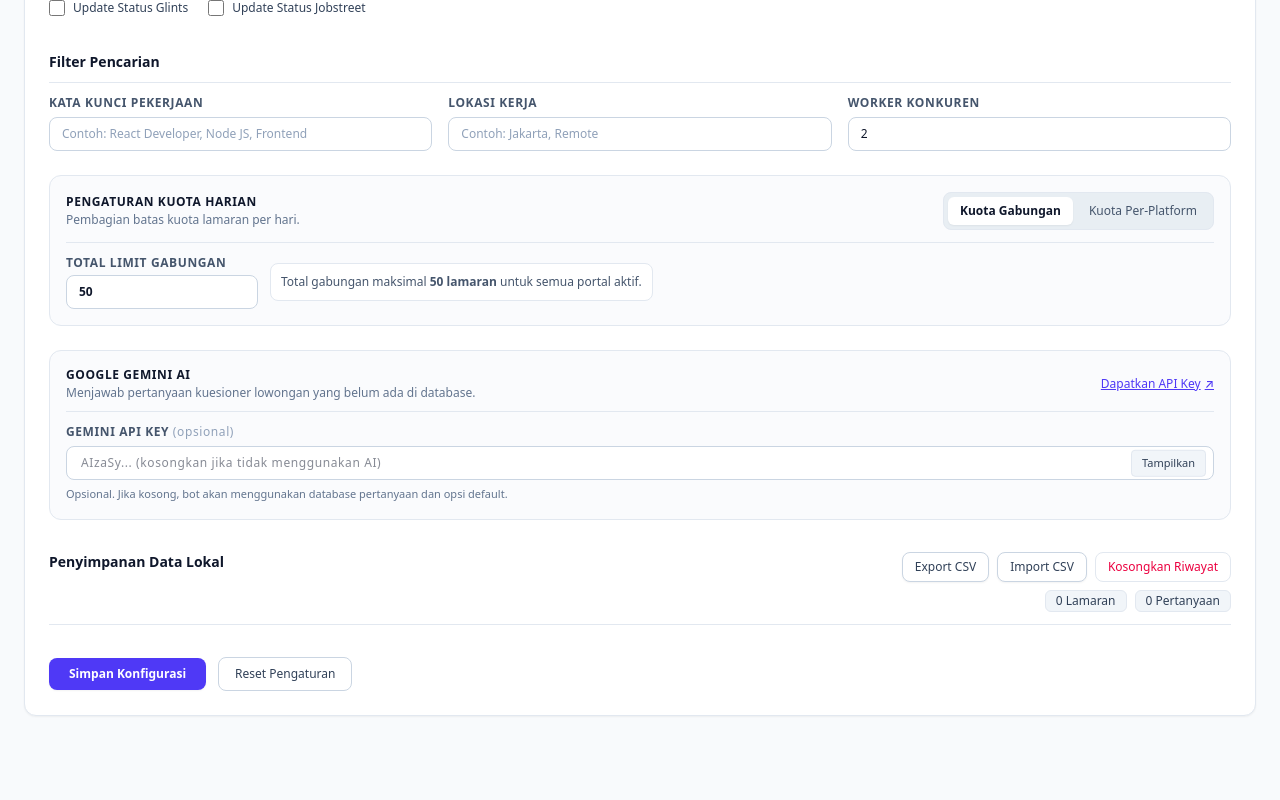
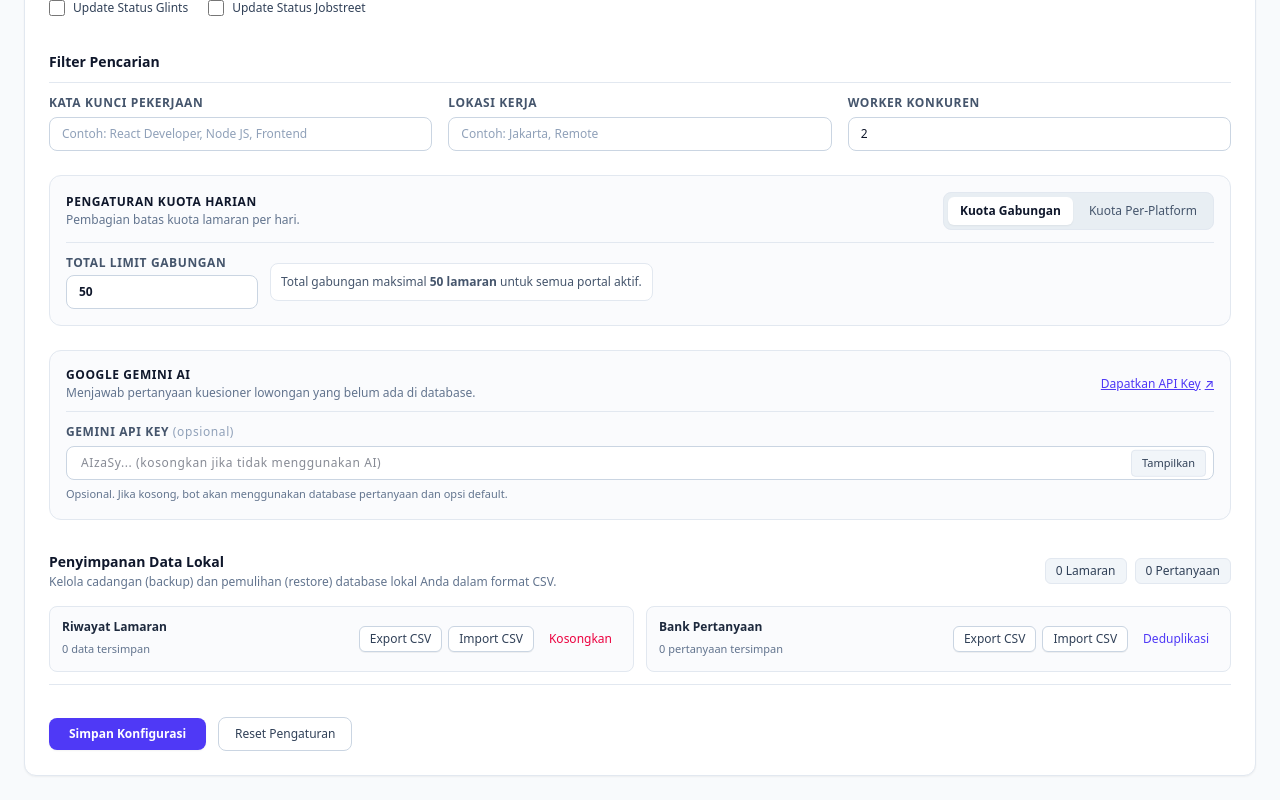
Before and after one commit to yogaiyog/cv-blaster, a Next.js app: page / in a window 1280 px wide. Shown: the part 322-1122 px from the top of the page. Before the commit the page ends 1062 px from the top, so only its background shows below. Built offline with nearby package versions, Linux system fonts and the light colour scheme.

Commit message:
feat: add CSV export and import support for screening questions

```diff
--- a/src/app/api/storage/export/route.ts
+++ b/src/app/api/storage/export/route.ts
@@ -1,10 +1,24 @@
-import { NextResponse } from 'next/server';
-import { exportAppliedJobsToCsv } from '@/lib/storage';
+import { NextRequest, NextResponse } from 'next/server';
+import { exportAppliedJobsToCsv, exportQuestionsToCsv } from '@/lib/storage';
 
 export const dynamic = 'force-dynamic';
 
-export async function GET() {
+export async function GET(req: NextRequest) {
   try {
+    const type = req.nextUrl.searchParams.get('type') || 'applied';
+
+    if (type === 'questions') {
+      const csvContent = await exportQuestionsToCsv();
+      const filename = `cv-blaster-screening-questions-${new Date().toISOString().split('T')[0]}.csv`;
+      return new Response(csvContent, {
+        status: 200,
+        headers: {
+          'Content-Type': 'text/csv; charset=utf-8',
+          'Content-Disposition': `attachment; filename="${filename}"`,
+        },
+      });
+    }
+
     const csvContent = await exportAppliedJobsToCsv();
     const filename = `cv-blaster-applied-jobs-${new Date().toISOString().split('T')[0]}.csv`;
 
--- a/src/app/api/storage/import/route.ts
+++ b/src/app/api/storage/import/route.ts
@@ -1,5 +1,5 @@
 import { NextRequest, NextResponse } from 'next/server';
-import { importAppliedJobsFromCsv } from '@/lib/storage';
+import { importAppliedJobsFromCsv, importQuestionsFromCsv } from '@/lib/storage';
 
 export const dynamic = 'force-dynamic';
 
@@ -7,18 +7,23 @@ export async function POST(req: NextRequest) {
   try {
     const formData = await req.formData().catch(() => null);
     let csvText = '';
+    let type = req.nextUrl.searchParams.get('type') || '';
 
     if (formData) {
       const file = formData.get('file') as File | null;
       if (file) {
         csvText = await file.text();
       }
+      if (!type) {
+        type = (formData.get('type') as string) || '';
+      }
     }
 
     if (!csvText) {
       const body = await req.json().catch(() => null);
-      if (body && typeof body.csvText === 'string') {
-        csvText = body.csvText;
+      if (body) {
+        if (typeof body.csvText === 'string') csvText = body.csvText;
+        if (!type && body.type) type = body.type;
       }
     }
 
@@ -27,6 +32,15 @@ export async function POST(req: NextRequest) {
         { success: false, error: 'File atau konten CSV tidak ditemukan.' },
         { status: 400 }
       );
+    }
+
+    if (type === 'questions') {
+      const result = await importQuestionsFromCsv(csvText);
+      return NextResponse.json({
+        success: true,
+        message: `Berhasil mengimpor ${result.importedCount} pertanyaan baru (${result.updatedCount} diperbarui). Total: ${result.totalCount} pertanyaan.`,
+        data: result,
+      });
     }
 
     const result = await importAppliedJobsFromCsv(csvText);
--- a/src/app/page.tsx
+++ b/src/app/page.tsx
@@ -381,6 +381,34 @@ export default function Home() {
     }
   };
 
+  const handleExportQuestionsCsv = () => {
+    window.open('/api/storage/export?type=questions', '_blank');
+  };
+
+  const handleImportQuestionsCsv = async (e: React.ChangeEvent<HTMLInputElement>) => {
+    const file = e.target.files?.[0];
+    if (!file) return;
+    const formData = new FormData();
+    formData.append('file', file);
+    try {
+      const res = await fetch('/api/storage/import?type=questions', {
+        method: 'POST',
+        body: formData,
+      });
+      const data = await res.json();
+      if (data.success) {
+        alert(data.message);
+        fetchQuestions();
+      } else {
+        alert(`Gagal impor pertanyaan: ${data.error}`);
+      }
+    } catch (err: any) {
+      alert(`Terjadi error saat mengimpor pertanyaan: ${err.message || err}`);
+    } finally {
+      e.target.value = '';
+    }
+  };
+
   const handleClearAppliedHistory = async () => {
     if (!confirm('Apakah Anda yakin ingin mengosongkan semua riwayat lamaran yang tersimpan di komputer?')) return;
     try {
@@ -1098,20 +1126,43 @@ export default function Home() {
                 </div>
               </div>
 
-              <div className="flex justify-between items-start border-b border-slate-200 pb-3 pt-2 flex-wrap gap-3">
+              <div className="border-b border-slate-200 pb-3 pt-2 space-y-3">
+                <div className="flex justify-between items-center flex-wrap gap-2">
+                  <div>
                     <h2 className="text-sm font-semibold text-slate-900">
                       Penyimpanan Data Lokal
                     </h2>
-                <div className="flex flex-col sm:items-end gap-2">
-                  <div className="flex items-center gap-2 flex-wrap">
+                    <p className="text-xs text-slate-500 mt-0.5">
+                      Kelola cadangan (backup) dan pemulihan (restore) database lokal Anda dalam format CSV.
+                    </p>
+                  </div>
+                  <div className="flex items-center gap-2">
+                    <span className="text-xs px-2.5 py-1 rounded-md bg-slate-100 text-slate-700 border border-slate-200 font-mono font-medium">
+                      {appliedJobs.length} Lamaran
+                    </span>
+                    <span className="text-xs px-2.5 py-1 rounded-md bg-slate-100 text-slate-700 border border-slate-200 font-mono font-medium">
+                      {questions.length} Pertanyaan
+                    </span>
+                  </div>
+                </div>
+
+                <div className="grid grid-cols-1 md:grid-cols-2 gap-3 pt-1">
+                  {/* Riwayat Lamaran Actions */}
+                  <div className="p-3 bg-slate-50/70 border border-slate-200 rounded-lg flex items-center justify-between gap-2 flex-wrap">
+                    <div>
+                      <span className="text-xs font-semibold text-slate-800 block">Riwayat Lamaran</span>
+                      <span className="text-[11px] text-slate-500 font-mono">{appliedJobs.length} data tersimpan</span>
+                    </div>
+                    <div className="flex items-center gap-1.5 flex-wrap">
                       <button
                         type="button"
                         onClick={handleExportAppliedJobsCsv}
-                      className="px-3 py-1.5 rounded-lg text-xs font-medium bg-white hover:bg-slate-50 text-slate-700 border border-slate-300 transition shadow-xs cursor-pointer"
+                        className="px-2.5 py-1 rounded-md text-xs font-medium bg-white hover:bg-slate-100 text-slate-700 border border-slate-300 transition shadow-2xs cursor-pointer"
+                        title="Ekspor seluruh riwayat lamaran ke CSV"
                       >
                         Export CSV
                       </button>
-                    <label className="cursor-pointer px-3 py-1.5 rounded-lg text-xs font-medium bg-white hover:bg-slate-50 text-slate-700 border border-slate-300 transition shadow-xs">
+                      <label className="cursor-pointer px-2.5 py-1 rounded-md text-xs font-medium bg-white hover:bg-slate-100 text-slate-700 border border-slate-300 transition shadow-2xs" title="Impor data riwayat lamaran dari CSV">
                         Import CSV
                         <input
                           type="file"
@@ -1123,18 +1174,47 @@ export default function Home() {
                       <button
                         type="button"
                         onClick={handleClearAppliedHistory}
-                      className="px-3 py-1.5 rounded-lg text-xs font-medium text-rose-600 hover:text-rose-700 hover:bg-rose-50 border border-slate-200 hover:border-rose-200 transition cursor-pointer"
-                    >
-                      Kosongkan Riwayat
-                    </button>
-                  </div>
-                  <div className="flex items-center gap-2">
-                    <span className="text-xs px-2.5 py-0.5 rounded-md bg-slate-100 text-slate-700 border border-slate-200 font-mono font-medium">
-                      {appliedJobs.length} Lamaran
-                    </span>
-                    <span className="text-xs px-2.5 py-0.5 rounded-md bg-slate-100 text-slate-700 border border-slate-200 font-mono font-medium">
-                      {questions.length} Pertanyaan
-                    </span>
+                        className="px-2 py-1 rounded-md text-xs font-medium text-rose-600 hover:text-rose-700 hover:bg-rose-50 border border-transparent transition cursor-pointer"
+                        title="Kosongkan seluruh riwayat lamaran"
+                      >
+                        Kosongkan
+                      </button>
+                    </div>
+                  </div>
+
+                  {/* Bank Pertanyaan Actions */}
+                  <div className="p-3 bg-slate-50/70 border border-slate-200 rounded-lg flex items-center justify-between gap-2 flex-wrap">
+                    <div>
+                      <span className="text-xs font-semibold text-slate-800 block">Bank Pertanyaan</span>
+                      <span className="text-[11px] text-slate-500 font-mono">{questions.length} pertanyaan tersimpan</span>
+                    </div>
+                    <div className="flex items-center gap-1.5 flex-wrap">
+                      <button
+                        type="button"
+                        onClick={handleExportQuestionsCsv}
+                        className="px-2.5 py-1 rounded-md text-xs font-medium bg-white hover:bg-slate-100 text-slate-700 border border-slate-300 transition shadow-2xs cursor-pointer"
+                        title="Ekspor seluruh bank pertanyaan ke CSV"
+                      >
+                        Export CSV
+                      </button>
+                      <label className="cursor-pointer px-2.5 py-1 rounded-md text-xs font-medium bg-white hover:bg-slate-100 text-slate-700 border border-slate-300 transition shadow-2xs" title="Impor bank pertanyaan dari CSV">
+                        Import CSV
+                        <input
+                          type="file"
+                          accept=".csv"
+                          onChange={handleImportQuestionsCsv}
+                          className="hidden"
+                        />
+                      </label>
+                      <button
+                        type="button"
+                        onClick={handleCleanCsv}
+                        className="px-2 py-1 rounded-md text-xs font-medium text-indigo-600 hover:text-indigo-700 hover:bg-indigo-50 border border-transparent transition cursor-pointer"
+                        title="Bersihkan duplikat pertanyaan"
+                      >
+                        Deduplikasi
+                      </button>
+                    </div>
                   </div>
                 </div>
               </div>
@@ -1462,23 +1542,50 @@ export default function Home() {
                   </p>
                 </div>
 
-                <div className="flex items-center gap-2.5 flex-wrap">
+                <div className="flex items-center gap-2 flex-wrap">
+                  {/* Export Questions CSV */}
+                  <button
+                    type="button"
+                    onClick={handleExportQuestionsCsv}
+                    className="px-3 py-1.5 rounded-lg text-xs font-medium bg-white hover:bg-slate-50 text-slate-700 border border-slate-300 transition flex items-center gap-1.5 shadow-2xs cursor-pointer"
+                    title="Unduh seluruh bank pertanyaan ke format CSV"
+                  >
+                    <svg className="w-3.5 h-3.5 text-slate-500" fill="none" stroke="currentColor" viewBox="0 0 24 24">
+                      <path strokeLinecap="round" strokeLinejoin="round" strokeWidth="2" d="M4 16v1a3 3 0 003 3h10a3 3 0 003-3v-1m-4-4l-4 4m0 0l-4-4m4 4V4" />
+                    </svg>
+                    Export CSV
+                  </button>
+
+                  {/* Import Questions CSV */}
+                  <label className="cursor-pointer px-3 py-1.5 rounded-lg text-xs font-medium bg-white hover:bg-slate-50 text-slate-700 border border-slate-300 transition flex items-center gap-1.5 shadow-2xs" title="Impor bank pertanyaan dari file CSV">
+                    <svg className="w-3.5 h-3.5 text-slate-500" fill="none" stroke="currentColor" viewBox="0 0 24 24">
+                      <path strokeLinecap="round" strokeLinejoin="round" strokeWidth="2" d="M4 16v1a3 3 0 003 3h10a3 3 0 003-3v-1m-4-8l-4-4m0 0L8 8m4-4v12" />
+                    </svg>
+                    Import CSV
+                    <input
+                      type="file"
+                      accept=".csv"
+                      onChange={handleImportQuestionsCsv}
+                      className="hidden"
+                    />
+                  </label>
+
+                  {/* Clean Duplicate Questions Button */}
+                  <button
+                    type="button"
+                    onClick={handleCleanCsv}
+                    className="px-3 py-1.5 rounded-lg text-xs font-medium bg-white hover:bg-slate-50 text-slate-700 border border-slate-300 transition flex items-center gap-1.5 shadow-2xs cursor-pointer"
+                  >
+                    Bersihkan Duplikat
+                  </button>
+
                   {/* Add New Question Button */}
                   <button
                     type="button"
                     onClick={() => setIsNewQuestionModalOpen(true)}
-                    className="px-3.5 py-1.5 rounded-lg text-xs font-semibold bg-emerald-600 hover:bg-emerald-700 text-white transition flex items-center gap-1.5 shadow-xs cursor-pointer"
+                    className="px-3.5 py-1.5 rounded-lg text-xs font-semibold bg-indigo-600 hover:bg-indigo-700 text-white transition flex items-center gap-1.5 shadow-xs cursor-pointer"
                   >
                     Tambah Pertanyaan
-                  </button>
-
-                  {/* Clean Duplicate Questions Button */}
-                  <button
-                    type="button"
-                    onClick={handleCleanCsv}
-                    className="px-3.5 py-1.5 rounded-lg text-xs font-semibold bg-white hover:bg-slate-50 text-slate-700 border border-slate-300 transition flex items-center gap-1.5 shadow-xs cursor-pointer"
-                  >
-                    Bersihkan Duplikat
                   </button>
                 </div>
               </div>
--- a/src/lib/storage.ts
+++ b/src/lib/storage.ts
@@ -711,6 +711,104 @@ export async function importAppliedJobsFromCsv(
   };
 }
 
+export async function exportQuestionsToCsv(): Promise<string> {
+  const questions = await getQuestionsFromStorage(true);
+  const headers = ['Pertanyaan', 'Tipe', 'Pilihan Opsi', 'Jawaban', 'Terakhir Diperbarui'];
+
+  const rows = questions.map((q) => [
+    escapeCsvField(q.question),
+    escapeCsvField(q.type || 'text'),
+    escapeCsvField(q.options || ''),
+    escapeCsvField(q.answer || ''),
+    escapeCsvField(q.updatedAt || ''),
+  ]);
+
+  return [headers.join(','), ...rows.map((r) => r.join(','))].join('\r\n');
+}
+
+export async function importQuestionsFromCsv(
+  csvContent: string
+): Promise<{ importedCount: number; updatedCount: number; totalCount: number }> {
+  if (!csvContent || !csvContent.trim()) {
+    throw new Error('Konten CSV kosong.');
+  }
+
+  const records: string[][] = parse(csvContent, {
+    columns: false,
+    skip_empty_lines: true,
+    relax_column_count: true,
+    relax_quotes: true,
+  });
+
+  if (records.length <= 1) {
+    return { importedCount: 0, updatedCount: 0, totalCount: (await getQuestionsFromStorage()).length };
+  }
+
+  const existingQuestions = await getQuestionsFromStorage(true);
+  const questionMap = new Map<string, ScreeningQuestionItem>();
+  for (const q of existingQuestions) {
+    questionMap.set(q.question.trim().toLowerCase(), q);
+  }
+
+  let importedCount = 0;
+  let updatedCount = 0;
+  const nowStr = new Date().toLocaleString('id-ID', { timeZone: 'Asia/Jakarta' });
+
+  for (let i = 1; i < records.length; i++) {
+    const row = records[i];
+    if (!row || row.length === 0) continue;
+
+    const question = (row[0] || '').trim();
+    if (!question) continue;
+
+    const type = (row[1] || 'text').trim();
+    const options = (row[2] || '').trim();
+    const answer = (row[3] || '').trim();
+
+    const key = question.toLowerCase();
+    const existing = questionMap.get(key);
+
+    if (existing) {
+      let isChanged = false;
+      if (answer && existing.answer !== answer) {
+        existing.answer = answer;
+        isChanged = true;
+      }
+      if (options && existing.options !== options) {
+        existing.options = options;
+        isChanged = true;
+      }
+      if (type && existing.type !== type) {
+        existing.type = type;
+        isChanged = true;
+      }
+      if (isChanged) {
+        existing.updatedAt = nowStr;
+        updatedCount++;
+      }
+    } else {
+      const newItem: ScreeningQuestionItem = {
+        id: `q-local-${Date.now()}-${Math.random().toString(36).substring(2, 6)}`,
+        question,
+        type: type || 'text',
+        options,
+        answer,
+        updatedAt: nowStr,
+      };
+      existingQuestions.push(newItem);
+      questionMap.set(key, newItem);
+      importedCount++;
+    }
+  }
+
+  await saveAllQuestionsToStorage(existingQuestions);
+  return {
+    importedCount,
+    updatedCount,
+    totalCount: existingQuestions.length,
+  };
+}
+
 export async function clearAllAppliedJobs(): Promise<void> {
   const filePath = getAppliedJobsFilePath();
   await safeWriteJsonFile(filePath, []);
```
Also changed, not shown: 1 other file (tests, documents, lock files or other folders). Lines whose indentation alone changed are shown as unchanged.
